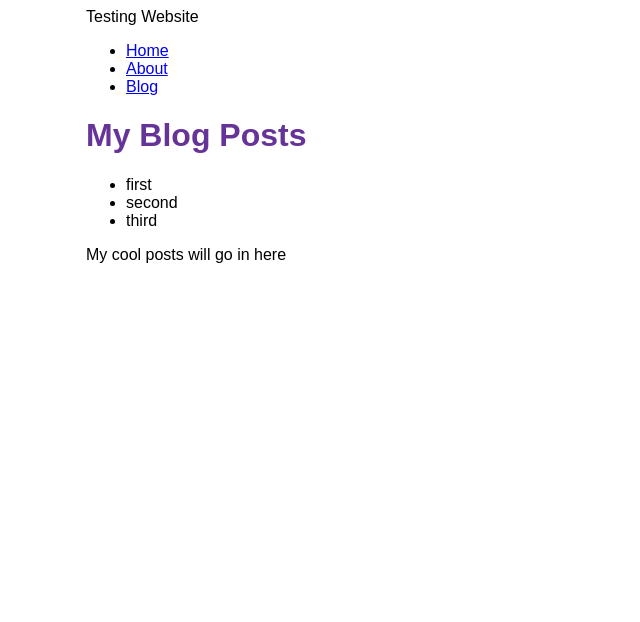
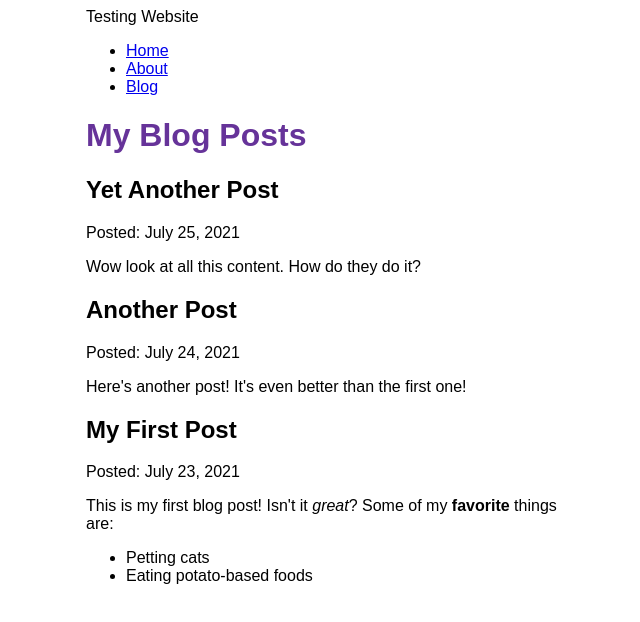
Before and after one commit to yjeong73/yumin-jeong-portfolio-2021, a Gatsby site: page /blog in a window 1280 px wide. Shown: the whole page, without its empty margins (304-944 px from the left). Built offline with nearby package versions, Linux system fonts and the light colour scheme; Gatsby itself is replaced by a stand-in of ours.

Commit message:
Finished Gatsby Tutorial Part 5

```diff
--- a/blog/first.mdx
+++ b/blog/first.mdx
@@ -0,0 +1,8 @@
+---
+title: "My First Post"
+date: "2021-07-23"
+---
+This is my first blog post! Isn't it *great*?
+Some of my **favorite** things are:
+* Petting cats
+* Eating potato-based foods
--- a/blog/second.mdx
+++ b/blog/second.mdx
@@ -0,0 +1,5 @@
+---
+title: "Another Post"
+date: "2021-07-24"
+---
+Here's another post! It's even better than the first one!
--- a/blog/third.mdx
+++ b/blog/third.mdx
@@ -0,0 +1,5 @@
+---
+title: "Yet Another Post"
+date: "2021-07-25"
+---
+Wow look at all this content. How do they do it?
--- a/gatsby-config.js
+++ b/gatsby-config.js
@@ -11,7 +11,8 @@ module.exports = {
               options: {
                 name: `blog`,
                 path: `${__dirname}/blog`,
-          }
+          },
         },
+        "gatsby-plugin-mdx",
     ],
 };
--- a/package.json
+++ b/package.json
@@ -15,9 +15,12 @@
     "clean": "gatsby clean"
   },
   "dependencies": {
+    "@mdx-js/mdx": "^1.6.22",
+    "@mdx-js/react": "^1.6.22",
     "gatsby": "^3.11.1",
     "gatsby-plugin-gatsby-cloud": "^3.0.0",
     "gatsby-plugin-image": "^1.12.0",
+    "gatsby-plugin-mdx": "^2.12.0",
     "gatsby-plugin-sharp": "^3.12.0",
     "gatsby-source-filesystem": "^3.12.0",
     "react": "^17.0.1",
--- a/src/pages/blog.js
+++ b/src/pages/blog.js
@@ -1,29 +1,36 @@
 import * as React from 'react'
 import Layout from '../components/layout'
 import { graphql } from 'gatsby'
+import { MDXRenderer } from 'gatsby-plugin-mdx'
 
 const BlogPage = ({ data }) => {
   return (
     <Layout pageTitle="My Blog Posts">
-        <ul>
         {
-           data.allFile.nodes.map(node => (
-             <li key={node.name}>
-               {node.name}
-             </li>
+        data.allMdx.nodes.map((node) => (
+            <article key={node.id}>
+                <h2>{node.frontmatter.title}</h2>
+                <p>Posted: {node.frontmatter.date}</p>
+                <MDXRenderer>
+                    {node.body}
+                </MDXRenderer>
+                </article>
             ))
         }
-         </ul>
-      <p>My cool posts will go in here</p>
     </Layout>
   )
 }
 
 export const query = graphql`
     query {
-    allFile {
+      allMdx(sort: {fields: frontmatter___date, order: DESC}) {
         nodes {
-        name
+          frontmatter {
+            date(formatString: "MMMM D, YYYY")
+            title
+          }
+          id
+          body
         }
       }
     }
```
Also changed, not shown: 1 other file. Lines whose indentation alone changed are shown as unchanged.
